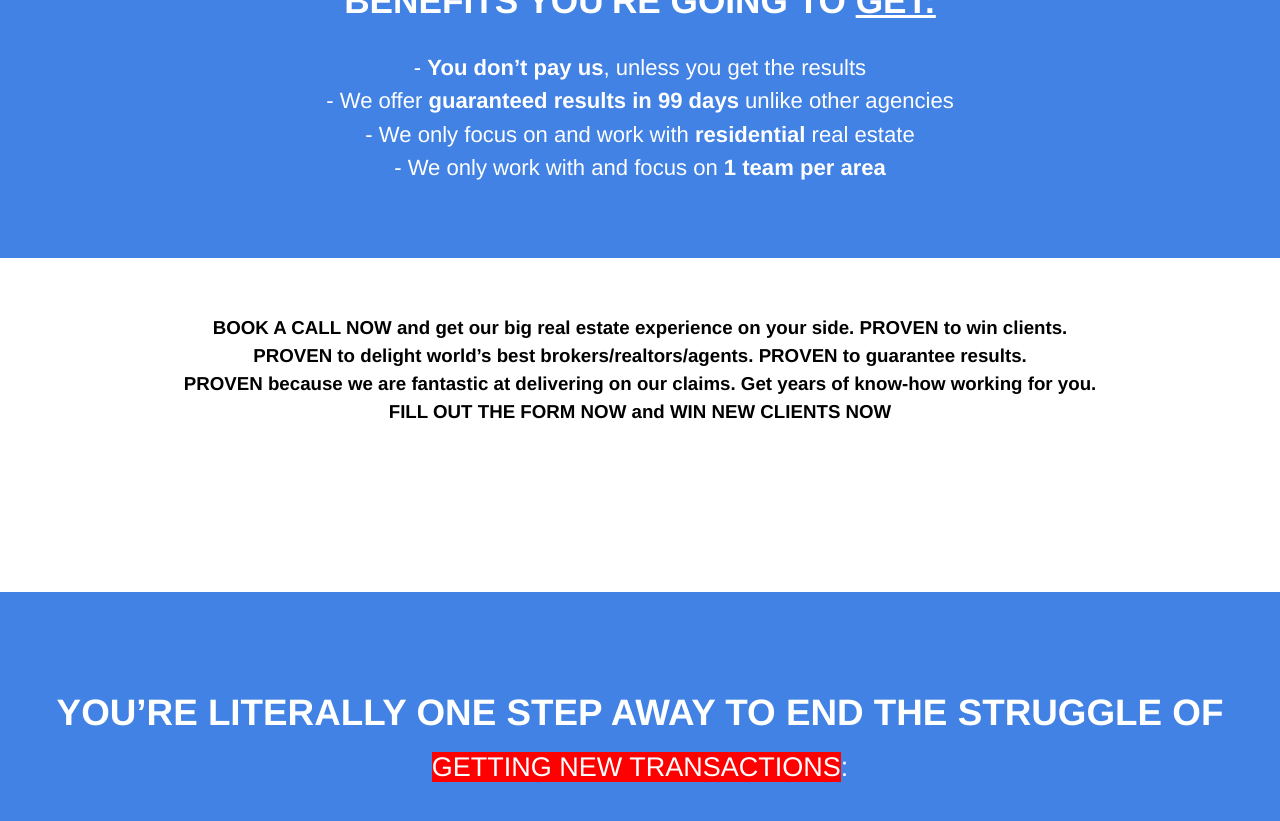
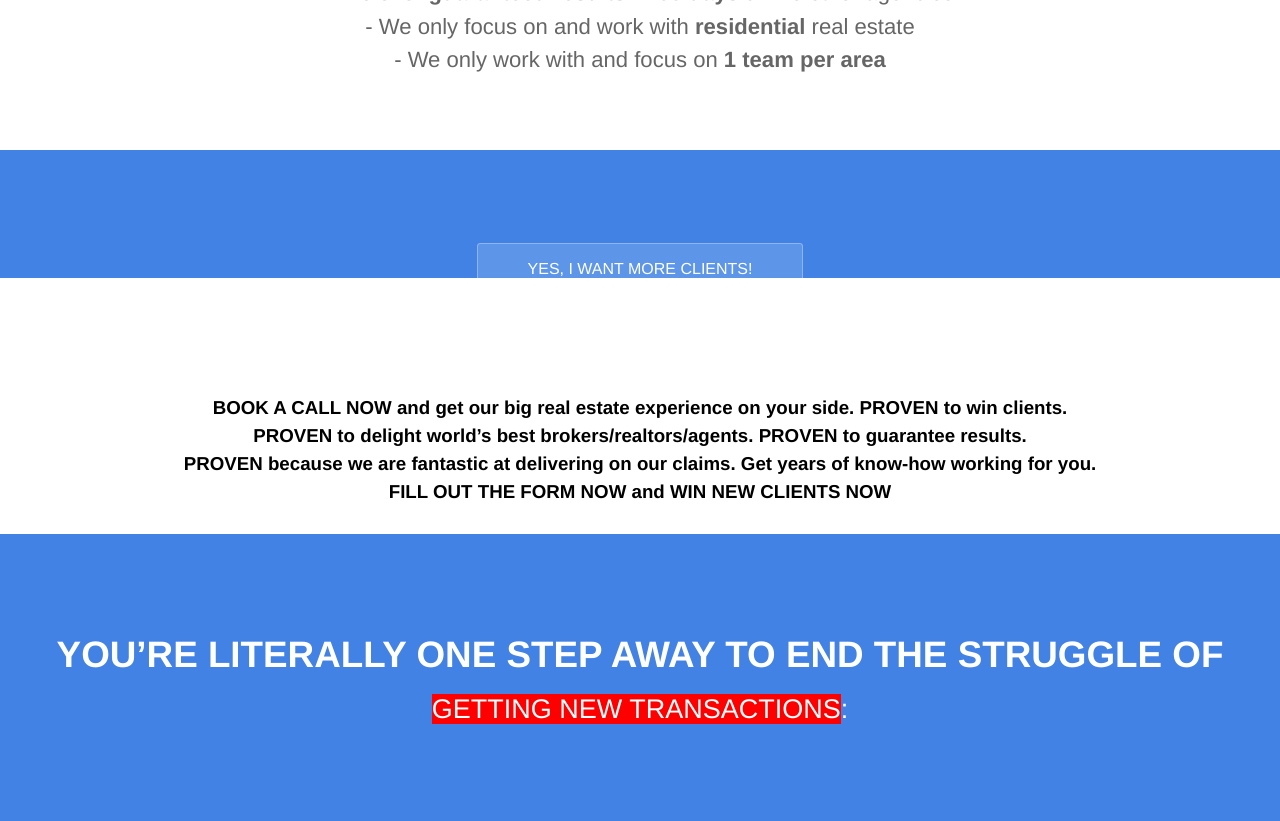
Before and after one commit to Huntinex/MMResults, a Jekyll site: the page built from index.html, in a window 1280 px wide and 900 px high, scrolled down 1937 px. Shown: the top 821 px of the window. Built offline with Jekyll 4.4.1, drawn with Linux system fonts in a browser that asks for light colours; a script that is not in the unit is left out.

Commit message:
Update index.html

```diff
--- a/index.html
+++ b/index.html
@@ -52,10 +52,11 @@
 	</section></center>
 	<center class="hero"><br><br>
 			<h2 style="font-weight: 500;" class="editable" style="text-transform:uppercase">"OK... But Why Would I Choose You?"</h2>
-			<br><small><br></small><br>
+
 <h2  style="font-weight: 950;" class="editable">			<strong><u>THE REALTOR / BROKER YOU’RE COMPETING AGAINST COULD BOOK ME.</u></strong></h2>
-<small><br></small><small><br></small><br>
+
 <h2><strong>DARE YOU TAKE THAT <u>RISK?</u></strong></h2><Br>
+	</center><center>
 		<h2><strong>BENEFITS YOU'RE GOING TO <u>GET:</u></strong></h2>
 <p style="line-height:150%;">
 - <b>You don’t pay us</b>, unless you get the results<br>
@@ -64,6 +65,7 @@
 - We only work with and focus on <b>1 team per area</b><br>
 </p><br>
 <small><br></small><small><br></small></center>
+	<center class="hero"><div style="color: black;" class="cta button alt"><a href="#call">YES, I WANT MORE CLIENTS!</a></div></center>
 
 <!-- 			<center><br></small><br></small><br></small><br></small><h1 style="font-weight: 750;" class="editable">Take a Look At Our Testimonials:</h1></center>
 		<br><br><br>
@@ -90,7 +92,7 @@
 <b>FILL OUT THE FORM NOW</b> and <b>WIN NEW CLIENTS NOW</b></h3>
 			<br>
 
-				<div style="color: black;" class="cta button alt"><a href="#call">YES, I WANT MORE CLIENTS!</a></div>
+
 	</center>
 
 	<section id="call" class="bottom-cta">
```
